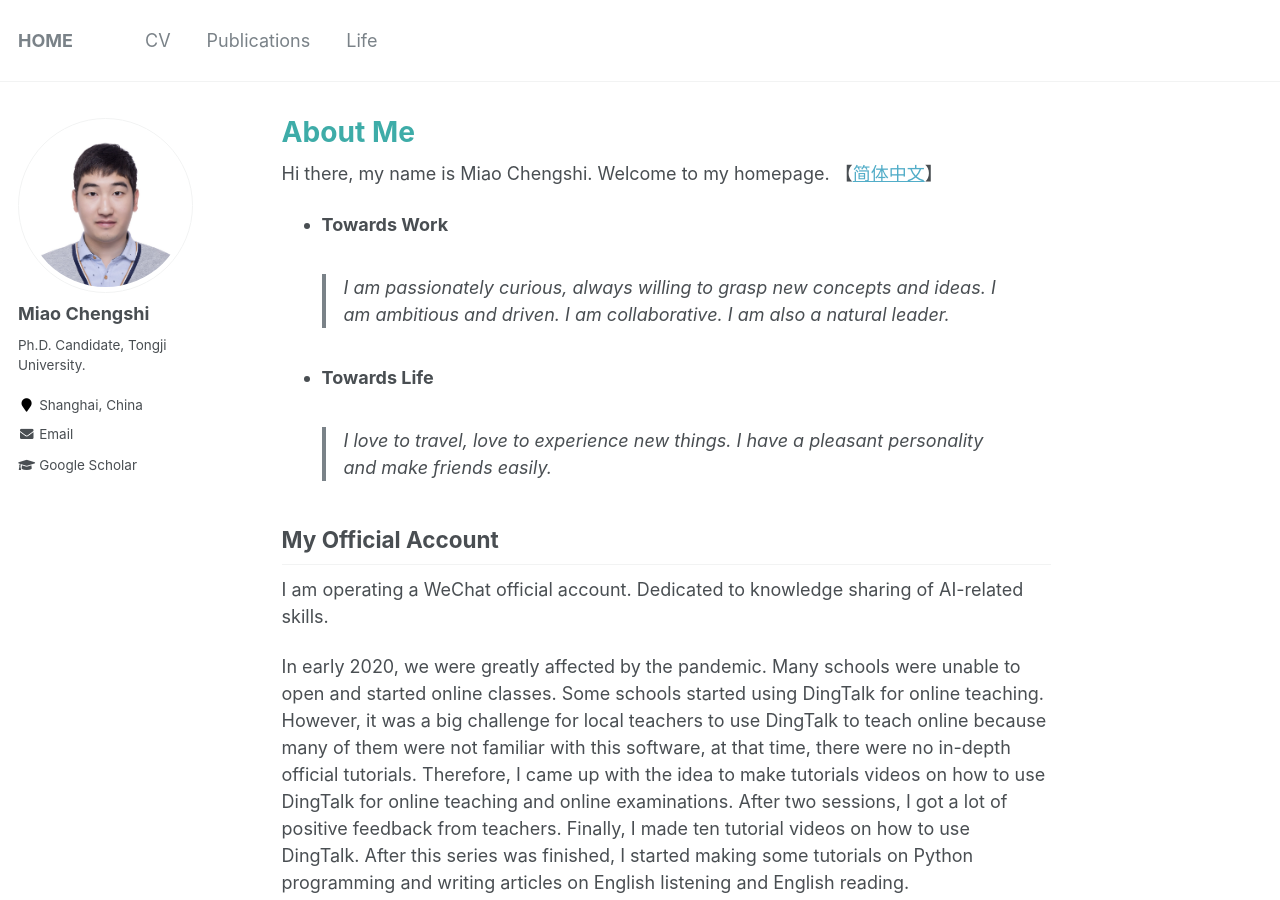
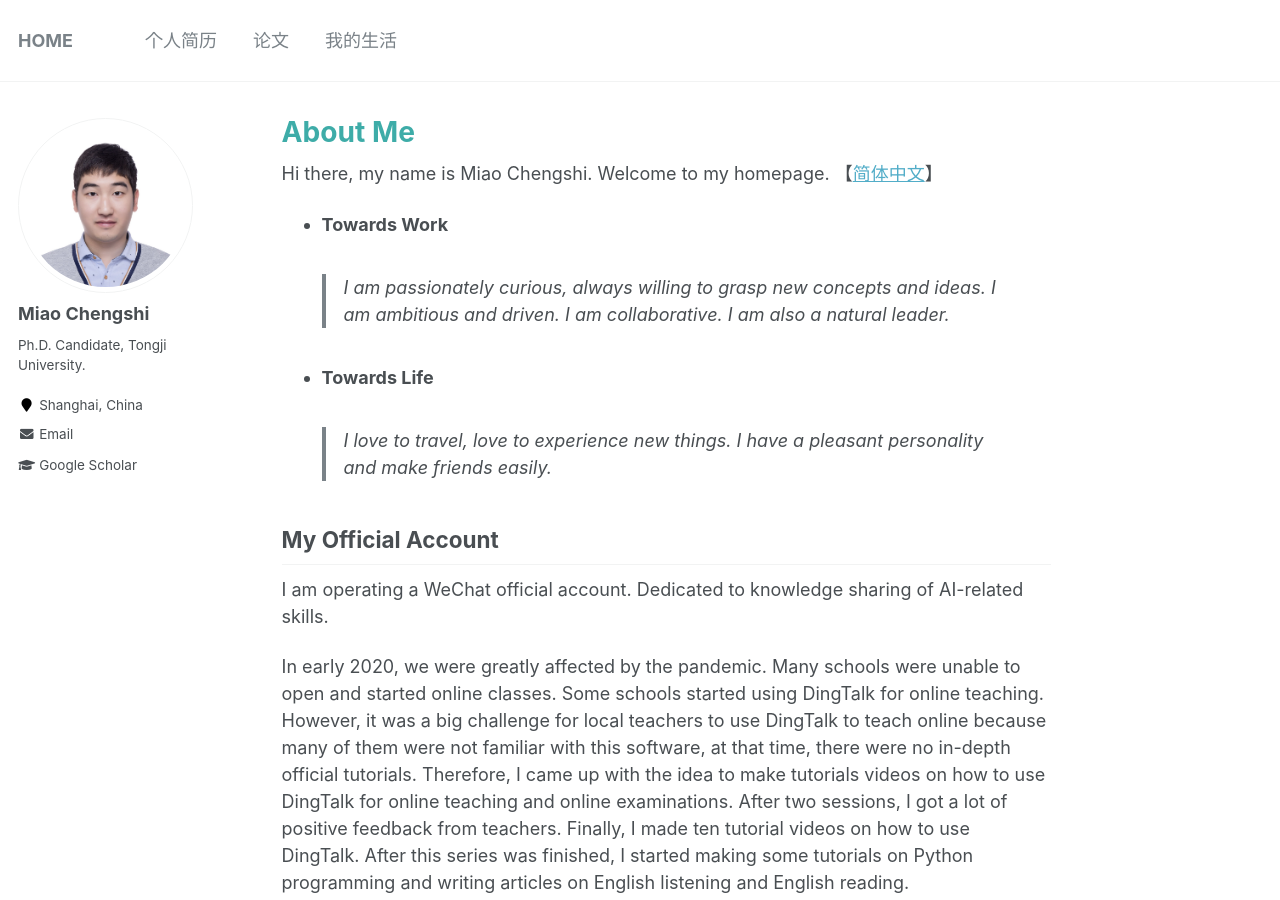
Before and after one commit to miaochengshi/cn, a Jekyll site: the page built from _pages/about.md, in a window 1280 px wide and 900 px high. Built offline with Jekyll 4.4.1, drawn with Linux system fonts in a browser that asks for light colours.

Commit message:
Update navigation.yml

```diff
--- a/_data/navigation.yml
+++ b/_data/navigation.yml
@@ -1,12 +1,12 @@
 # main links links
 main:
-  - title: "CV"
+  - title: "个人简历"
     url: /cv/
 
-  - title: "Publications"
+  - title: "论文"
     url: /publications/
 
-  - title: "Life"
+  - title: "我的生活"
     url: /life/
 
 #  - title: "Talks"
```
